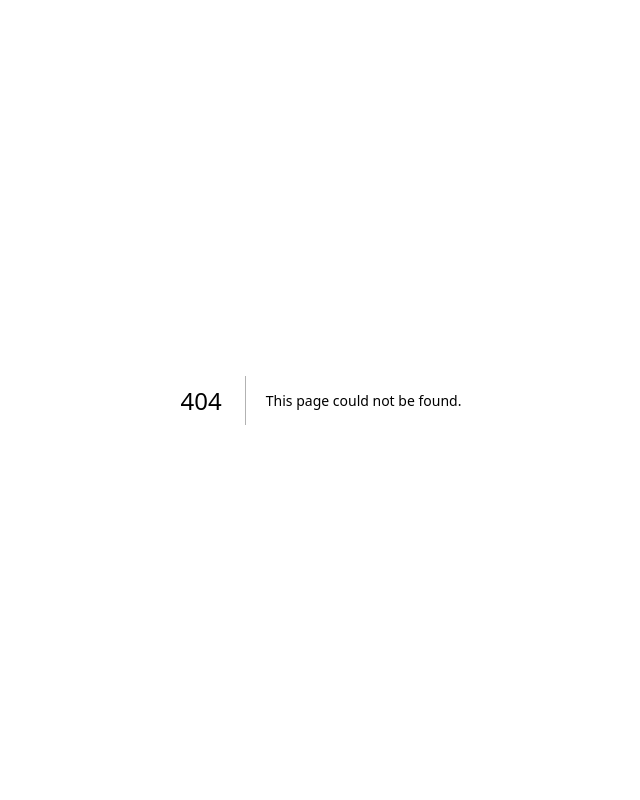
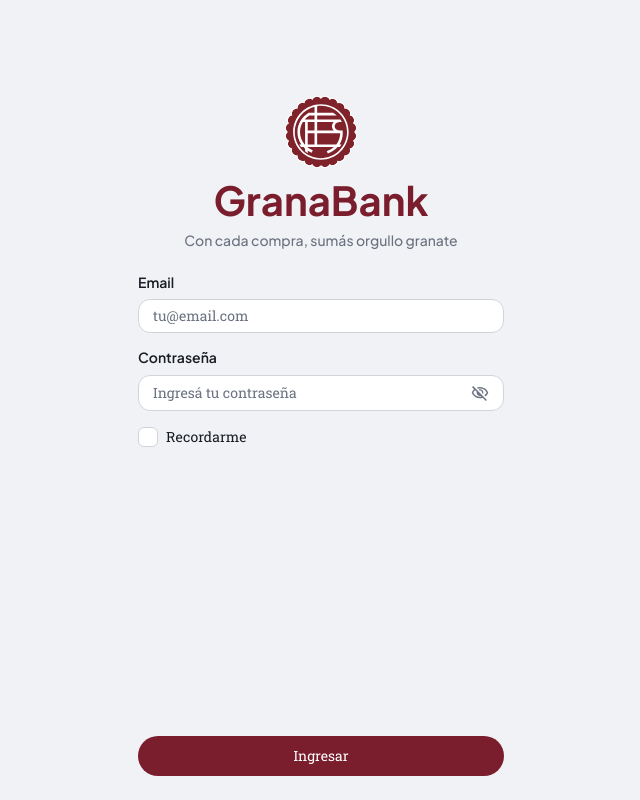
Before and after one commit to JunBa03/granabank, a Next.js app: page /login in a window 1280 px wide. Before the commit this address had no page. Shown: the whole page, without its empty margins (319-959 px from the left). Built offline with nearby package versions, Linux system fonts and the light colour scheme.

Commit message:
feat: add login screen

```diff
--- /dev/null
+++ b/app/login/login-form.tsx
@@ -0,0 +1,111 @@
+"use client";
+
+import { useState, type FormEvent } from "react";
+import { useRouter } from "next/navigation";
+import { z } from "zod";
+import { Button } from "@/components/ui/button";
+import { Checkbox } from "@/components/ui/checkbox";
+import { TextField } from "@/components/ui/text-field";
+import { loginSchema } from "@/lib/validations";
+
+type FieldErrors = {
+  email?: string;
+  password?: string;
+};
+
+export function LoginForm() {
+  const router = useRouter();
+
+  const [email, setEmail] = useState("");
+  const [password, setPassword] = useState("");
+  const [remember, setRemember] = useState(false);
+  const [fieldErrors, setFieldErrors] = useState<FieldErrors>({});
+  const [formError, setFormError] = useState<string | null>(null);
+  const [isSubmitting, setIsSubmitting] = useState(false);
+
+  async function handleSubmit(event: FormEvent<HTMLFormElement>) {
+    event.preventDefault();
+    setFormError(null);
+
+    // Validamos en el cliente con el mismo schema que usa la API
+    const result = loginSchema.safeParse({ email, password, remember });
+    if (!result.success) {
+      const errors = z.flattenError(result.error).fieldErrors;
+      setFieldErrors({ email: errors.email?.[0], password: errors.password?.[0] });
+      return;
+    }
+
+    setFieldErrors({});
+    setIsSubmitting(true);
+
+    try {
+      const response = await fetch("/api/auth/login", {
+        method: "POST",
+        headers: { "Content-Type": "application/json" },
+        body: JSON.stringify(result.data),
+      });
+
+      if (!response.ok) {
+        const data = await response.json().catch(() => null);
+        setFormError(data?.error ?? "No pudimos iniciar sesión. Intentá de nuevo.");
+        setIsSubmitting(false);
+        return;
+      }
+
+      router.replace("/home");
+      router.refresh();
+    } catch {
+      setFormError("No pudimos conectarnos. Revisá tu conexión e intentá de nuevo.");
+      setIsSubmitting(false);
+    }
+  }
+
+  return (
+    <form onSubmit={handleSubmit} noValidate className="flex flex-1 flex-col">
+      <div className="flex flex-col gap-4">
+        <TextField
+          label="Email"
+          type="email"
+          name="email"
+          autoComplete="email"
+          placeholder="tu@email.com"
+          value={email}
+          onChange={(event) => {
+            setEmail(event.target.value);
+            setFieldErrors((errors) => ({ ...errors, email: undefined }));
+          }}
+          error={fieldErrors.email}
+        />
+
+        <TextField
+          label="Contraseña"
+          type="password"
+          name="password"
+          autoComplete="current-password"
+          placeholder="Ingresá tu contraseña"
+          value={password}
+          onChange={(event) => {
+            setPassword(event.target.value);
+            setFieldErrors((errors) => ({ ...errors, password: undefined }));
+          }}
+          error={fieldErrors.password}
+        />
+
+        <Checkbox label="Recordarme" checked={remember} onChange={setRemember} />
+
+        {formError && (
+          <p role="alert" className="rounded-xl border border-error/30 bg-error/10 px-3.5 py-2.5 text-sm text-error">
+            {formError}
+          </p>
+        )}
+      </div>
+
+      {/* Equivale al frame "Espacio" del Figma: empuja el botón al fondo */}
+      <div className="flex-1" />
+
+      <Button type="submit" loading={isSubmitting}>
+        {isSubmitting ? "Ingresando..." : "Ingresar"}
+      </Button>
+    </form>
+  );
+}
--- /dev/null
+++ b/app/login/page.tsx
@@ -0,0 +1,21 @@
+import type { Metadata } from "next";
+import Image from "next/image";
+import { LoginForm } from "./login-form";
+
+export const metadata: Metadata = {
+  title: "Ingresar",
+};
+
+export default function LoginPage() {
+  return (
+    <main className="flex flex-1 flex-col gap-6 px-6 pt-24 pb-6">
+      <div className="flex flex-col items-center gap-3 text-center">
+        <Image src="/escudo.svg" alt="Escudo del Club Atlético Lanús" width={72} height={72} priority />
+        <h1 className="text-[40px] leading-none font-bold text-primary">GranaBank</h1>
+        <p className="text-sm leading-[1.25] font-medium text-text-medium">Con cada compra, sumás orgullo granate</p>
+      </div>
+
+      <LoginForm />
+    </main>
+  );
+}
```
Also changed, not shown: public/escudo.svg (added).
